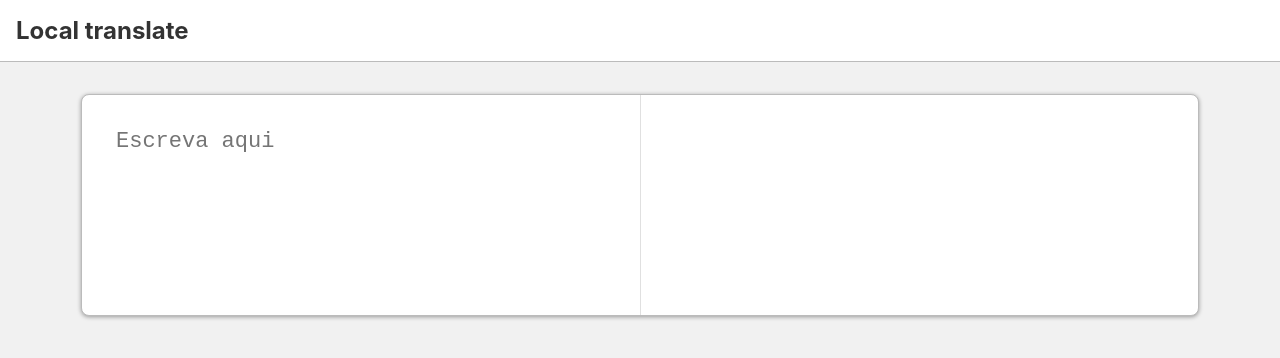
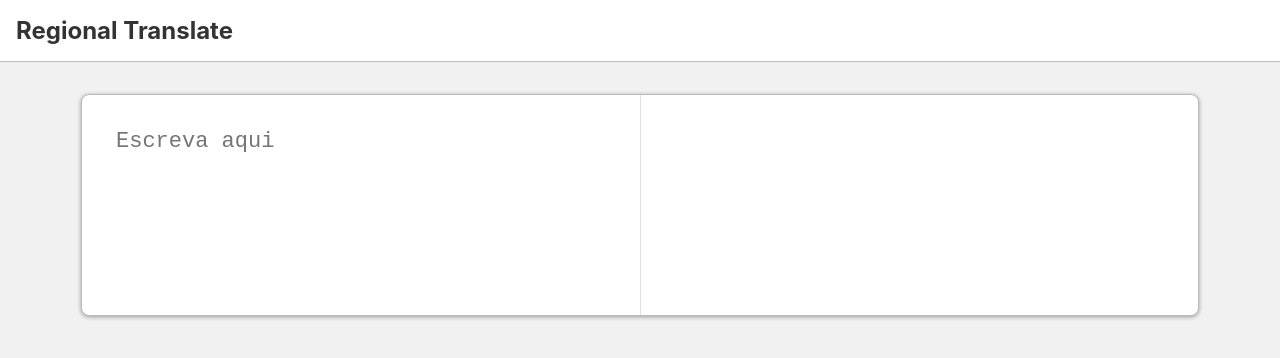
Before and after one commit to RuanAragao/regionaltranslate, a React (Create React App) app: page / in a window 1280 px wide. Shown: the top 358 px of the page. Built offline with nearby package versions, Linux system fonts and the light colour scheme.

Commit message:
Aterar titulo e nome do app

```diff
--- a/package.json
+++ b/package.json
@@ -1,5 +1,5 @@
 {
-  "name": "localtranslate",
+  "name": "regionaltranslate",
   "version": "0.1.0",
   "private": true,
   "dependencies": {
--- a/public/index.html
+++ b/public/index.html
@@ -24,7 +24,7 @@
       work correctly both with client-side routing and a non-root public URL.
       Learn how to configure a non-root public URL by running `npm run build`.
     -->
-    <title>React App</title>
+    <title>Regional Translate</title>
   </head>
   <body>
     <noscript>You need to enable JavaScript to run this app.</noscript>
--- a/src/App.js
+++ b/src/App.js
@@ -17,7 +17,7 @@ function App() {
   return (
     <div className="App">
       <header className="App-header">
-        <h1>Local translate</h1>
+        <h1>Regional Translate</h1>
       </header>
       <main>
         <div className="translate-box">
```
Also changed, not shown: src/logo.svg (deleted).
